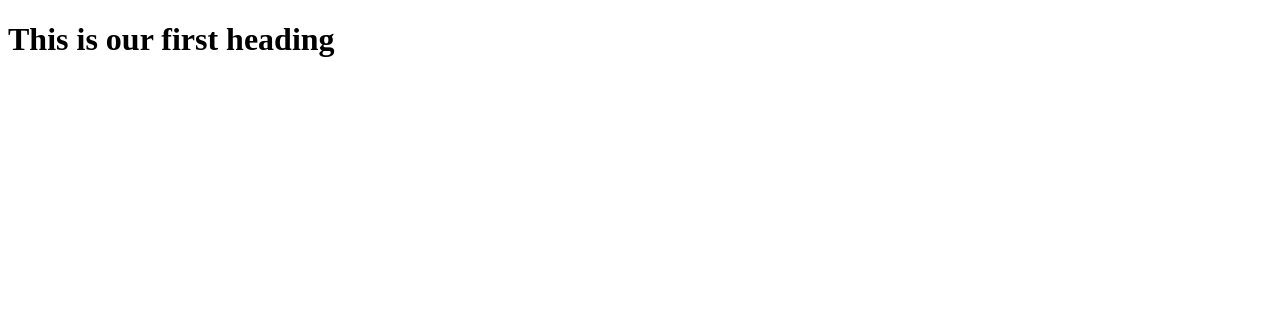
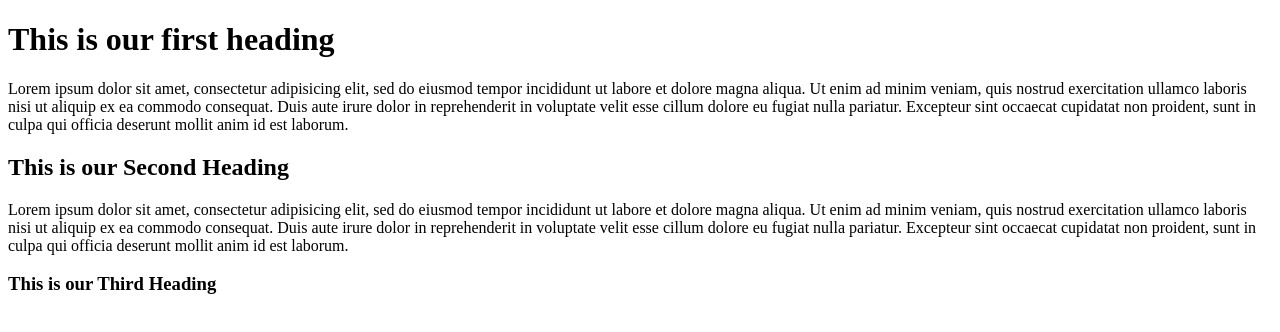
Before and after one commit to mohammadfaisal/learning123, a plain HTML site: page index.html in a window 1280 px wide. Drawn offline with Linux system fonts and the light colour scheme.

Commit message:
finalCommit

```diff
--- a/index.html
+++ b/index.html
@@ -10,7 +10,29 @@
 
 <h1>This is our first heading</h1>
 
+<p>
+	Lorem ipsum dolor sit amet, consectetur adipisicing elit, sed do eiusmod
+	tempor incididunt ut labore et dolore magna aliqua. Ut enim ad minim veniam,
+	quis nostrud exercitation ullamco laboris nisi ut aliquip ex ea commodo
+	consequat. Duis aute irure dolor in reprehenderit in voluptate velit esse
+	cillum dolore eu fugiat nulla pariatur. Excepteur sint occaecat cupidatat non
+	proident, sunt in culpa qui officia deserunt mollit anim id est laborum.
+</p>
 
+
+<h2>This is our Second Heading</h2>
+
+<p>
+	Lorem ipsum dolor sit amet, consectetur adipisicing elit, sed do eiusmod
+tempor incididunt ut labore et dolore magna aliqua. Ut enim ad minim veniam,
+quis nostrud exercitation ullamco laboris nisi ut aliquip ex ea commodo
+consequat. Duis aute irure dolor in reprehenderit in voluptate velit esse
+cillum dolore eu fugiat nulla pariatur. Excepteur sint occaecat cupidatat non
+proident, sunt in culpa qui officia deserunt mollit anim id est laborum.
+</p>
+
+
+<h3>This is our Third Heading </h3>
 
 </body>
 </html>
```
